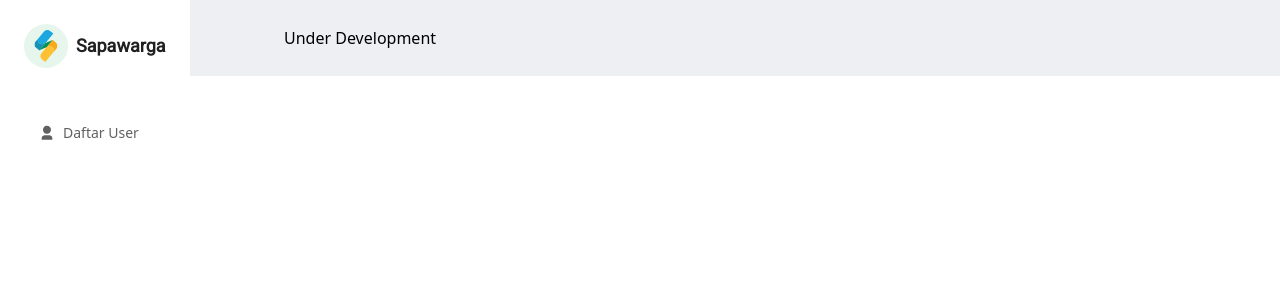
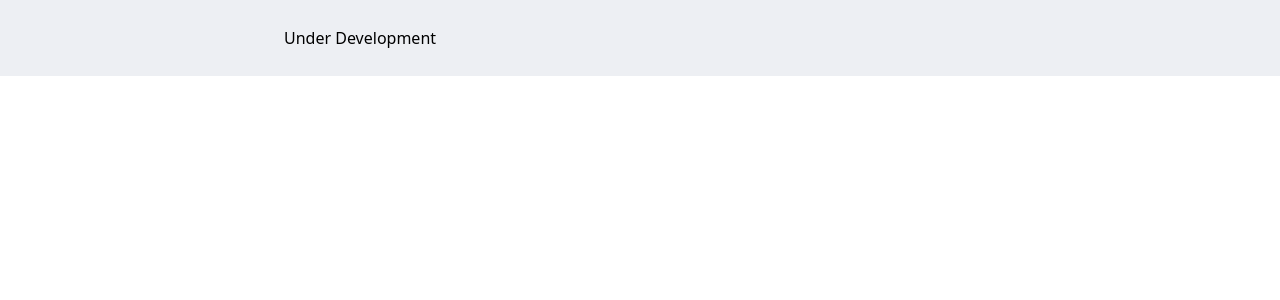
Before and after one commit to jabardigitalservice/super-app-cms, a Nuxt app: page / in a window 1280 px wide. Shown: the top 300 px of the page. Built offline with nearby package versions, Linux system fonts and the light colour scheme; what @jabardigitalservice/jds-design-system would draw is missing.

Commit message:
refactor: remove component sidebar

```diff
--- a/components/Sidebar/index.vue
+++ /dev/null
@@ -1,32 +0,0 @@
-<template>
-  <div class="p-6">
-    <div class="flex mb-10">
-      <div class="p-[6px] bg-green-50 rounded-full">
-        <IconLogo class="h-8 w-8" />
-      </div>
-      <span class="ml-2 font-roboto font-bold text-lg text-gray-900 flex justify-center items-center">
-        Sapawarga
-      </span>
-    </div>
-    <div class="h-[calc(100%-100px)] overflow-y-scroll">
-      <div class="flex flex-col gap-2">
-        <div class="cursor-pointer text-body h-[50px] w-full p-[15px] flex items-center rounded-lg hover:bg-green-50 hover:!text-green-700">
-          <IconUser class="h-4 w-4 text-gray-700" />
-          <span class="ml-2 font-medium text-sm text-gray-700">
-            Daftar User
-          </span>
-        </div>
-      </div>
-    </div>
-  </div>
-</template>
-
-<script>
-import IconLogo from '~/assets/logo/sapawarga.svg?inline'
-import IconUser from '~/assets/icon/user.svg?inline'
-
-export default {
-  name: 'ComponentSidebar',
-  components: { IconLogo, IconUser }
-}
-</script>
--- a/layouts/Dashboard.vue
+++ b/layouts/Dashboard.vue
@@ -1,6 +1,5 @@
 <template>
   <div class="bg-[#EDEFF3]">
-    <Sidebar class="bg-white w-min-[260px] fixed left-0 top-0 h-screen" />
     <div class="ml-[260px] px-6 py-[26px] h-max">
       <Nuxt />
     </div>
```
